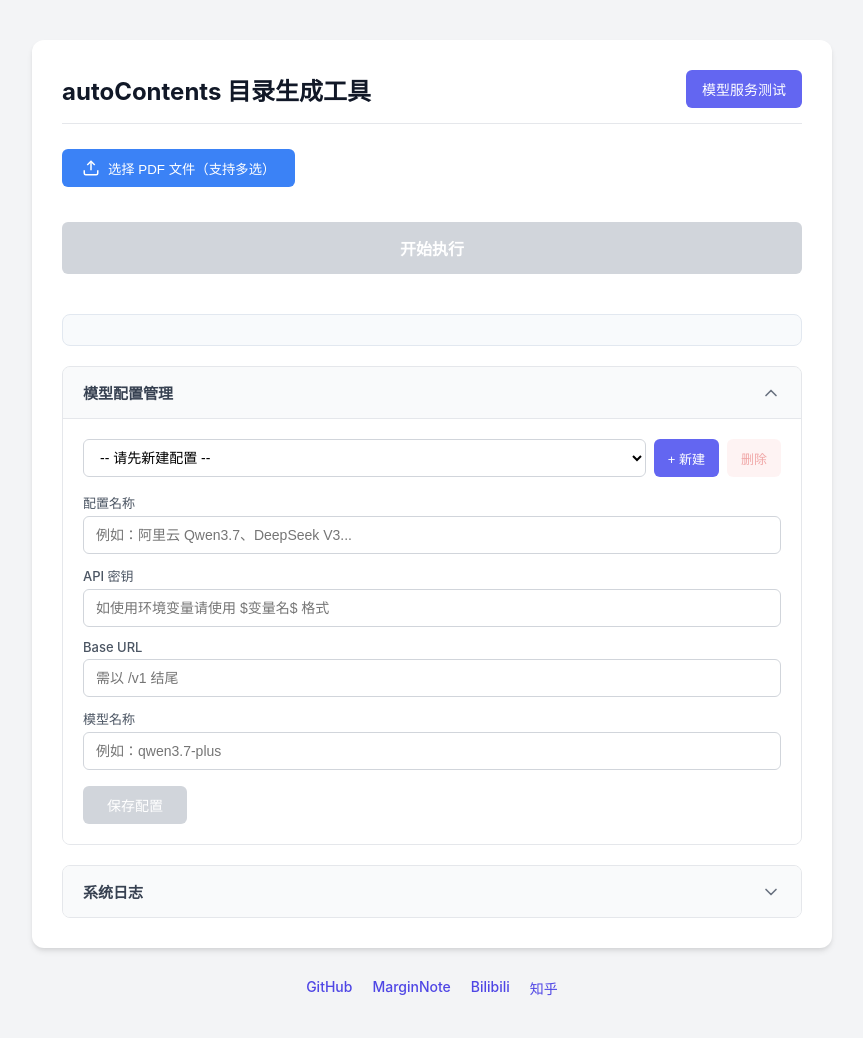
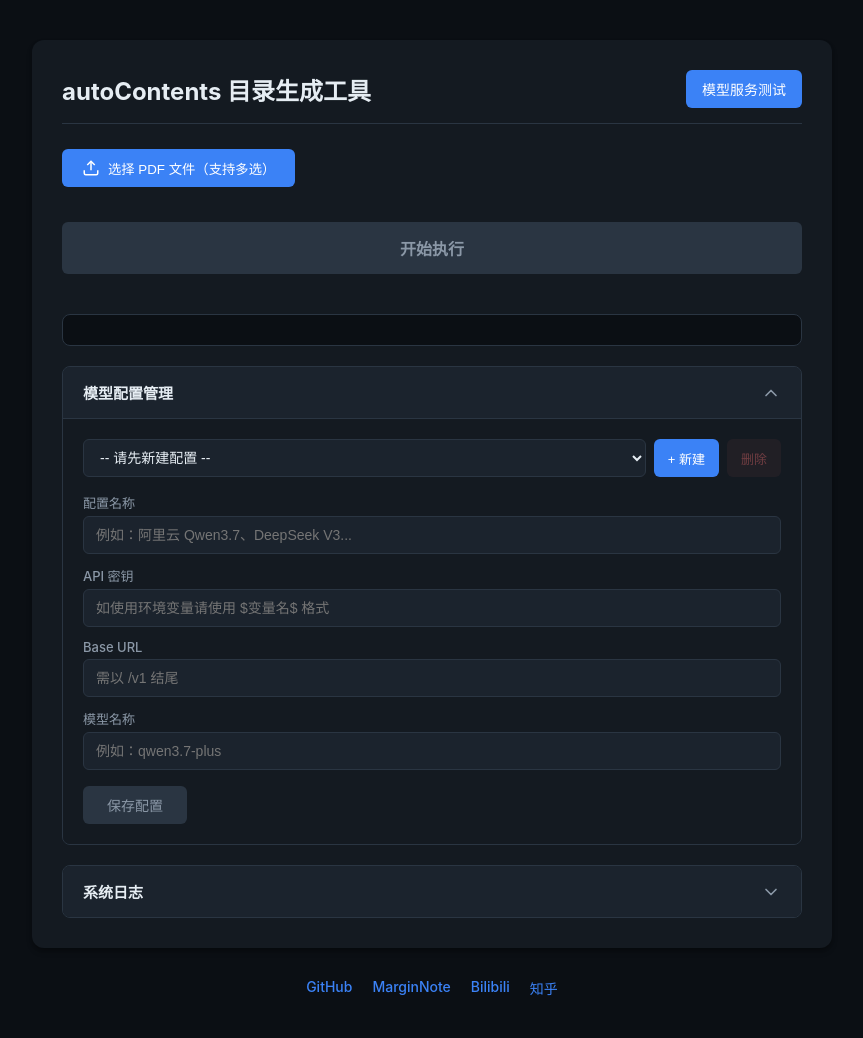
Before and after one commit to NatsUIJM/autoContents, a Flask app: page / in a window 1280 px wide, after a click on "模型配置管理". Shown: the whole page, without its empty margins (208-1071 px from the left). Run offline with Flask 3, Linux system fonts and the light colour scheme; data that the repository does not hold is empty.

Commit message:
增加了黑暗模式支持

```diff
--- a/templates/index.html
+++ b/templates/index.html
@@ -3,46 +3,50 @@
 <head>
     <title>autoContents 目录生成工具</title>
     <style>
+        :root {
+            color-scheme: dark;
+        }
         body {
             font-family: -apple-system, BlinkMacSystemFont, "Segoe UI", Roboto, Helvetica, Arial, sans-serif;
             max-width: 800px;
             margin: 0 auto;
             padding: 40px 20px;
-            background-color: #f3f4f6;
-            color: #1f2937;
+            background-color: #0b0f14;
+            color: #e6edf3;
         }
         .container {
-            background-color: #ffffff;
+            background-color: #141a21;
             padding: 30px;
             border-radius: 12px;
-            box-shadow: 0 4px 6px -1px rgba(0, 0, 0, 0.1), 0 2px 4px -1px rgba(0, 0, 0, 0.06);
+            box-shadow: 0 4px 6px -1px rgba(0, 0, 0, 0.3), 0 2px 4px -1px rgba(0, 0, 0, 0.18);
         }
         .header {
             display: flex;
             justify-content: space-between;
             align-items: center;
             margin-bottom: 25px;
-            border-bottom: 1px solid #e5e7eb;
+            border-bottom: 1px solid #2a3542;
             padding-bottom: 15px;
         }
         .header h2 {
             margin: 0;
-            color: #111827;
+            color: #e6edf3;
         }
         .form-select, input[type="number"], input[type="text"], .prompt-input {
             padding: 10px 12px;
-            border: 1px solid #d1d5db;
+            border: 1px solid #2a3542;
             border-radius: 6px;
             width: 100%;
             box-sizing: border-box;
             font-size: 14px;
             transition: all 0.2s ease;
-            background-color: #fff;
+            background-color: #1b232d;
+            color: #e6edf3;
         }
         .form-select:focus, input[type="number"]:focus, input[type="text"]:focus, .prompt-input:focus {
             outline: none;
             border-color: #3b82f6;
-            box-shadow: 0 0 0 3px rgba(59, 130, 246, 0.1);
+            box-shadow: 0 0 0 3px rgba(59, 130, 246, 0.25);
         }
         .prompt-input {
             min-height: 100px;
@@ -53,8 +57,8 @@
             transition: all 0.2s ease;
         }
         .test-btn {
-            background-color: #6366f1;
-            color: white;
+            background-color: #3b82f6;
+            color: #fff;
             height: 38px;
             padding: 0 16px;
             border: none;
@@ -95,10 +99,10 @@
             align-items: center;
             gap: 8px;
             font-size: 14px;
-            color: #4b5563;
+            color: #8b98a7;
         }
         .remove-file {
-            color: #9ca3af;
+            color: #8b98a7;
             cursor: pointer;
             border: none;
             background: none;
@@ -118,42 +122,43 @@
         .progress-bar {
             width: 100%;
             height: 8px;
-            background-color: #e5e7eb;
+            background-color: #2a3542;
             border-radius: 4px;
             overflow: hidden;
         }
         .progress {
             width: 0%;
             height: 100%;
-            background-color: #10b981;
+            background-color: #4ade80;
             transition: width 0.4s ease;
         }
         .status {
             margin: 10px 0;
             text-align: center;
-            color: #6b7280;
+            color: #8b98a7;
             font-size: 14px;
         }
         .log {
             margin-top: 20px;
             padding: 15px;
-            background-color: #f8fafc;
-            border: 1px solid #e2e8f0;
+            background-color: #0b0f14;
+            border: 1px solid #2a3542;
             border-radius: 8px;
             max-height: 200px;
             overflow-y: auto;
             font-size: 13px;
             font-family: ui-monospace, SFMono-Regular, Menlo, Monaco, Consolas, monospace;
             line-height: 1.6;
+            color: #e6edf3;
         }
-        .error { color: #ef4444; }
-        .warning { color: #f59e0b; }
-        .success { color: #10b981; }
+        .error { color: #f87171; }
+        .warning { color: #fbbf24; }
+        .success { color: #4ade80; }
 
         button#startButton {
             width: 100%;
-            background-color: #10b981;
-            color: white;
+            background-color: #4ade80;
+            color: #0b0f14;
             padding: 14px 20px;
             border: none;
             border-radius: 6px;
@@ -163,20 +168,21 @@
             margin-top: 10px;
         }
         button#startButton:hover:not(:disabled) {
-            background-color: #059669;
+            background-color: #22c55e;
             transform: translateY(-1px);
         }
         button#startButton:disabled {
-            background-color: #d1d5db;
+            background-color: #2a3542;
+            color: #8b98a7;
             cursor: not-allowed;
         }
         .hidden { display: none; }
 
         .collapsible-wrapper {
             margin-top: 20px;
-            border: 1px solid #e5e7eb;
+            border: 1px solid #2a3542;
             border-radius: 8px;
-            background-color: #f9fafb;
+            background-color: #1b232d;
             overflow: hidden;
         }
         .collapsible-header {
@@ -186,23 +192,23 @@
             padding: 15px 20px;
             cursor: pointer;
             user-select: none;
-            background-color: #f9fafb;
+            background-color: #1b232d;
             transition: background-color 0.2s;
         }
         .collapsible-header:hover {
-            background-color: #f3f4f6;
+            background-color: #232f3d;
         }
         .collapsible-header h3 {
             margin: 0;
             font-size: 15px;
-            color: #374151;
+            color: #e6edf3;
             font-weight: 600;
         }
         .collapsible-content {
             display: none;
             padding: 20px;
-            background-color: #ffffff;
-            border-top: 1px solid #e5e7eb;
+            background-color: #141a21;
+            border-top: 1px solid #2a3542;
         }
         .collapsible-content.active {
             display: block;
@@ -214,7 +220,7 @@
         }
         .chevron {
             transition: transform 0.3s ease;
-            color: #6b7280;
+            color: #8b98a7;
         }
         .chevron.active {
             transform: rotate(180deg);
@@ -264,21 +270,21 @@
             gap: 20px;
         }
         .footer-links a {
-            color: #4f46e5;
+            color: #3b82f6;
             text-decoration: none;
             font-size: 14px;
             font-weight: 500;
             transition: color 0.2s;
         }
         .footer-links a:hover {
-            color: #312e81;
+            color: #60a5fa;
             text-decoration: underline;
         }
         .footer-text {
             text-align: center;
             margin-top: 15px;
             font-size: 13px;
-            color: #6b7280;
+            color: #8b98a7;
             margin-bottom: 30px;
         }
 
@@ -342,18 +348,18 @@
             gap: 4px;
         }
         .btn-icon.btn-new {
-            background: #6366f1;
+            background: #3b82f6;
             color: #fff;
         }
         .btn-icon.btn-new:hover {
-            background: #4f46e5;
+            background: #2563eb;
         }
         .btn-icon.btn-delete {
-            background: #fee2e2;
-            color: #dc2626;
+            background: rgba(248, 113, 113, 0.15);
+            color: #f87171;
         }
         .btn-icon.btn-delete:hover:not(:disabled) {
-            background: #fecaca;
+            background: rgba(248, 113, 113, 0.28);
         }
         .btn-icon.btn-delete:disabled {
             opacity: 0.4;
@@ -374,21 +380,23 @@
         .config-form .input-group label {
             font-size: 13px;
             font-weight: 500;
-            color: #4b5563;
+            color: #8b98a7;
         }
         .config-form .input-group input {
             height: 38px;
             padding: 0 12px;
-            border: 1px solid #d1d5db;
+            border: 1px solid #2a3542;
             border-radius: 6px;
             font-size: 14px;
             box-sizing: border-box;
             transition: border-color 0.2s, box-shadow 0.2s;
+            background-color: #1b232d;
+            color: #e6edf3;
         }
         .config-form .input-group input:focus {
             outline: none;
-            border-color: #6366f1;
-            box-shadow: 0 0 0 3px rgba(99, 102, 241, 0.12);
+            border-color: #3b82f6;
+            box-shadow: 0 0 0 3px rgba(59, 130, 246, 0.25);
         }
 
         .config-form-actions {
@@ -404,26 +412,27 @@
             cursor: pointer;
             font-size: 14px;
             font-weight: 500;
-            background: #6366f1;
+            background: #3b82f6;
             color: #fff;
             transition: background 0.15s;
         }
         .config-form-actions .save-btn:hover:not(:disabled) {
-            background: #4f46e5;
+            background: #2563eb;
         }
         .config-form-actions .save-btn:disabled {
-            background: #d1d5db;
+            background: #2a3542;
+            color: #8b98a7;
             cursor: not-allowed;
         }
         .config-form .field-hint {
             font-size: 12px;
-            color: #9ca3af;
+            color: #8b98a7;
         }
 
         /* 多任务卡片样式 */
         .task-card {
-            background: #f9fafb;
-            border: 1px solid #e5e7eb;
+            background: #1b232d;
+            border: 1px solid #2a3542;
             border-radius: 8px;
             padding: 15px;
         }
@@ -873,7 +882,7 @@
             const modal = document.getElementById('testModal');
             const resultDiv = document.getElementById('testResult');
 
-            resultDiv.innerHTML = '<p style="color: #4b5563;">正在测试模型服务状态...</p>';
+            resultDiv.innerHTML = '<p style="color: #8b98a7;">正在测试模型服务状态...</p>';
             modal.style.display = 'block';
 
             try {
@@ -896,21 +905,21 @@
 
                 if (data.status === 'success') {
                     resultDiv.innerHTML = `
-                        <p style="color: #10b981; font-weight: 500;">✓ ${data.message}</p>
-                        <p style="background: #f3f4f6; padding: 10px; border-radius: 6px; font-family: monospace;">响应内容：${data.response}</p>
-                        <p style="color: #6b7280; font-size: 13px;">使用的模型：${activeConfig.model}（${activeConfig.name || activeConfig.id}）</p>
+                        <p style="color: #4ade80; font-weight: 500;">✓ ${data.message}</p>
+                        <p style="background: #1b232d; color: #e6edf3; padding: 10px; border-radius: 6px; font-family: monospace;">响应内容：${data.response}</p>
+                        <p style="color: #8b98a7; font-size: 13px;">使用的模型：${activeConfig.model}（${activeConfig.name || activeConfig.id}）</p>
                     `;
                 } else {
                     resultDiv.innerHTML = `
-                        <p style="color: #ef4444; font-weight: 500;">✗ 测试失败</p>
+                        <p style="color: #f87171; font-weight: 500;">✗ 测试失败</p>
                         <p>错误信息：${data.message}</p>
                         <p>错误类型：${data.error_code}</p>
-                        <p style="color: #6b7280; font-size: 13px;">尝试使用的模型：${activeConfig.model}</p>
+                        <p style="color: #8b98a7; font-size: 13px;">尝试使用的模型：${activeConfig.model}</p>
                     `;
                 }
             } catch (error) {
                 resultDiv.innerHTML = `
-                    <p style="color: #ef4444; font-weight: 500;">✗ 请求失败</p>
+                    <p style="color: #f87171; font-weight: 500;">✗ 请求失败</p>
                     <p>错误信息：${error.message}</p>
                 `;
             }
```
Also changed, not shown: other parts of templates/index.html (+12 -12 lines), mainprogress/pdf_metadata_extractor.py (+5 -5 lines), readme.md.
